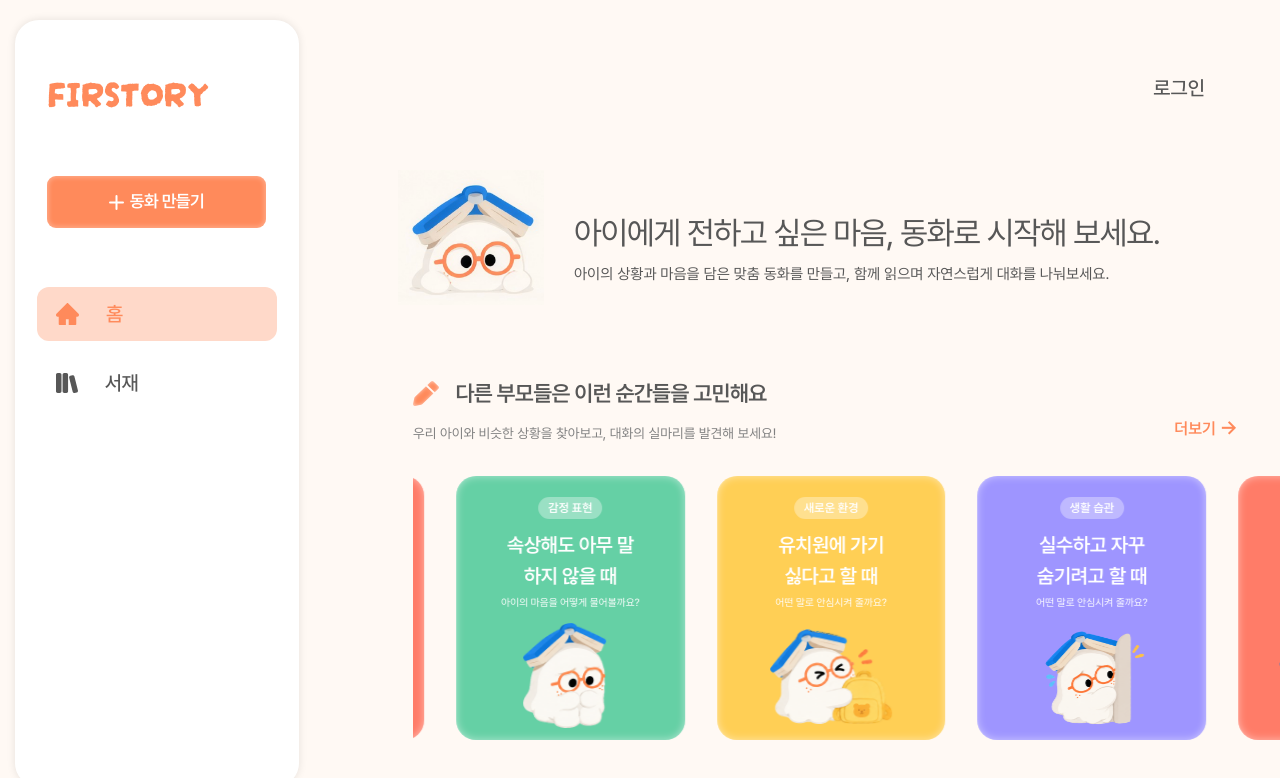
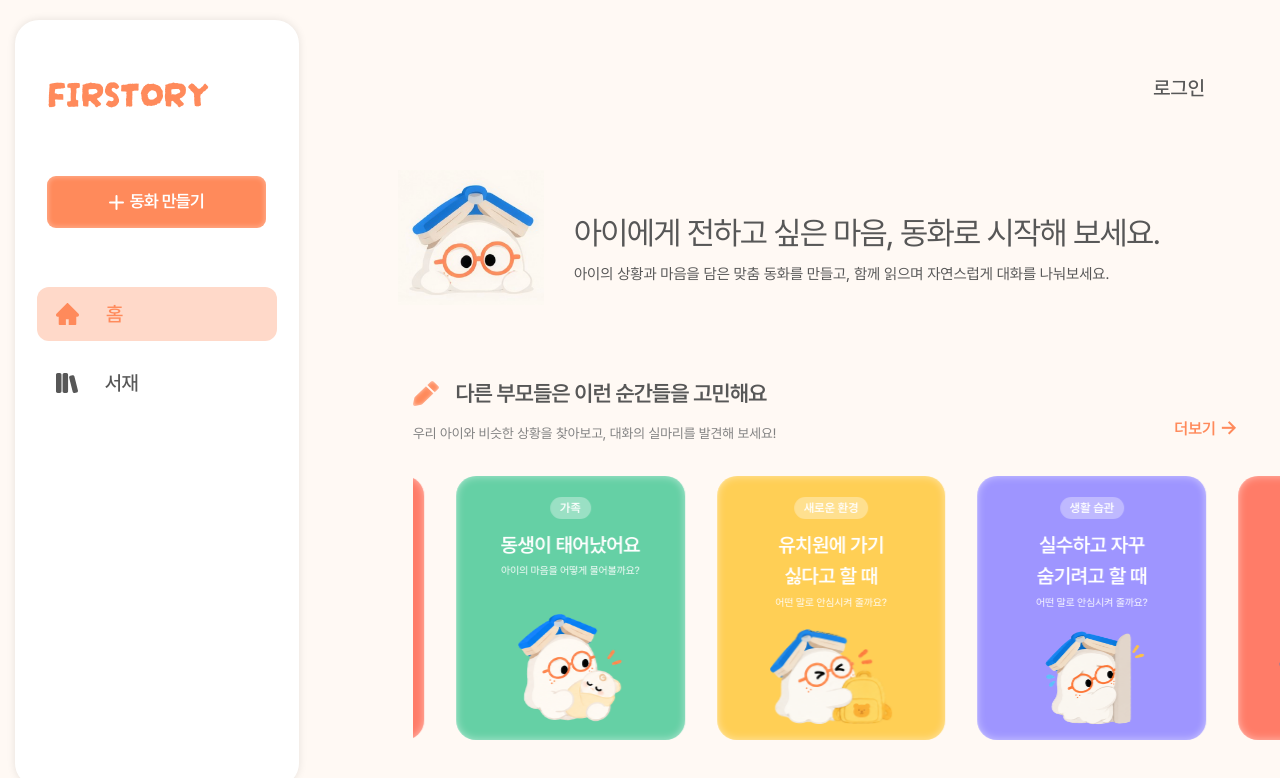
Before and after one commit to FirstoryAI/Frontend_MainPage, a React (Vite) app: page / in a window 1280 px wide. Shown: the top 778 px of the page. Built offline with nearby package versions, Linux system fonts and the light colour scheme; no server answers; a web font is replaced by a local one.

Commit message:
feat: 홈 초록 카드를 '가족 · 동생이 태어났어요' 새 디자인으로 변경
Co-Authored-By: Claude Sonnet 5.5 <noreply@anthropic.com>

```diff
--- a/src/features/home/scenarios.jsx
+++ b/src/features/home/scenarios.jsx
@@ -6,7 +6,7 @@ import scenarioHabit from '../../assets/images/home/mascot-corner.png';
 // 홈의 추천 카드와 '부모들의 이야기' 목록이 함께 쓰는 시나리오 목록이에요.
 export const scenarios = [
   { id: 'friend', category: '친구 관계', accessibleTitle: '친구가 장난감을 빼앗았어요', title: <>친구가 장난감을<br />빼앗았어요</>, description: '아이에게 어떻게 말해줘야 할까요?', image: scenarioFriend, color: 'friend', accentColor: '#ff7c68' },
-  { id: 'emotion', category: '감정 표현', accessibleTitle: '속상해도 아무 말 하지 않을 때', title: <>속상해도 아무 말<br />하지 않을 때</>, description: '아이의 마음을 어떻게 물어볼까요?', image: scenarioEmotion, color: 'emotion', accentColor: '#65d0a5' },
+  { id: 'emotion', category: '가족', accessibleTitle: '동생이 태어났어요', title: '동생이 태어났어요', description: '아이의 마음을 어떻게 물어볼까요?', image: scenarioEmotion, color: 'emotion', accentColor: '#65d0a5' },
   { id: 'kindergarten', category: '새로운 환경', accessibleTitle: '유치원에 가기 싫다고 할 때', title: <>유치원에 가기<br />싫다고 할 때</>, description: '어떤 말로 안심시켜 줄까요?', image: scenarioKindergarten, color: 'kindergarten', accentColor: '#ffcf55' },
   { id: 'habit', category: '생활 습관', accessibleTitle: '실수하고 자꾸 숨기려고 할 때', title: <>실수하고 자꾸<br />숨기려고 할 때</>, description: '어떤 말로 안심시켜 줄까요?', image: scenarioHabit, color: 'habit', accentColor: '#9e95ff' },
 ];
--- a/src/pages/DashboardPage/DashboardPage.module.css
+++ b/src/pages/DashboardPage/DashboardPage.module.css
@@ -239,10 +239,10 @@
 }
 
 .emotion .cardImage {
-  bottom: 13px;
-  left: 73px;
-  width: 90px;
-  height: 114px;
+  bottom: 12.2px;
+  left: 63.4px;
+  width: 124px;
+  height: 136.4px;
 }
 
 .kindergarten .cardImage {
@@ -351,10 +351,10 @@
   }
 
   .emotion .cardImage {
-    bottom: clamp(11px, 1.5vh, 13px);
-    left: clamp(60px, 8.39vh, 73px);
-    width: clamp(74px, 10.34vh, 90px);
-    height: clamp(93px, 13.1vh, 114px);
+    bottom: clamp(10px, 1.4vh, 12.2px);
+    left: clamp(51.9px, 7.29vh, 63.4px);
+    width: clamp(101.5px, 14.26vh, 124px);
+    height: clamp(111.6px, 15.68vh, 136.4px);
   }
 
   .kindergarten .cardImage {
@@ -469,10 +469,10 @@
   }
 
   .emotion .cardImage {
-    bottom: 12px;
-    left: 67px;
-    width: 83px;
-    height: 105px;
+    bottom: 11.2px;
+    left: 58.3px;
+    width: 114.1px;
+    height: 125.5px;
   }
 
   .kindergarten .cardImage {
--- a/src/pages/ScenarioListPage/ScenarioListPage.module.css
+++ b/src/pages/ScenarioListPage/ScenarioListPage.module.css
@@ -233,10 +233,10 @@
 }
 
 .emotion .cardImage {
-  bottom: calc(13 * var(--u));
-  left: calc(73 * var(--u));
-  width: calc(90 * var(--u));
-  height: calc(114 * var(--u));
+  bottom: calc(12.2 * var(--u));
+  left: calc(63.4 * var(--u));
+  width: calc(124 * var(--u));
+  height: calc(136.4 * var(--u));
 }
 
 .kindergarten .cardImage {
```
Also changed, not shown: src/assets/images/home/scenario-emotion.png.
